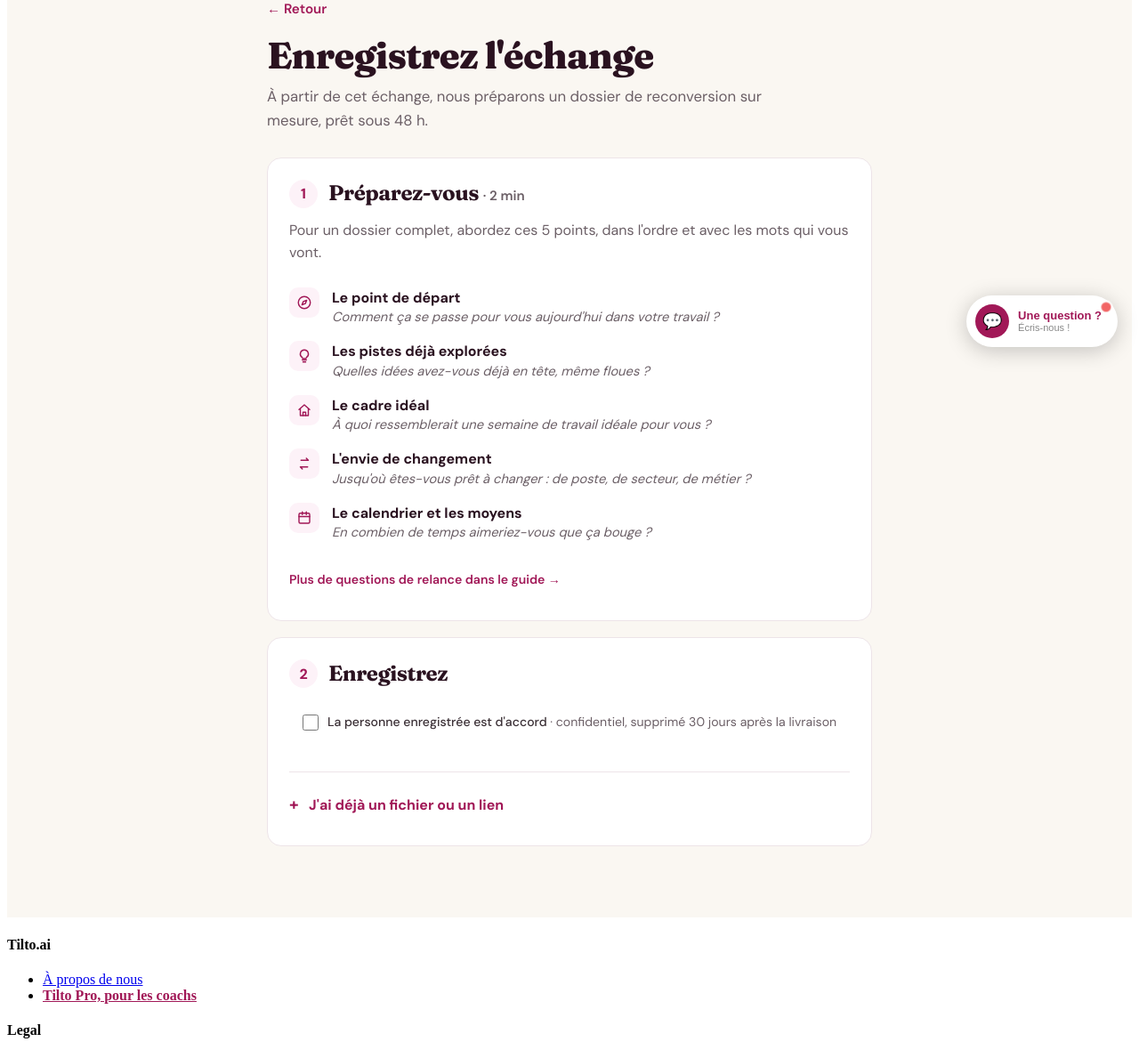
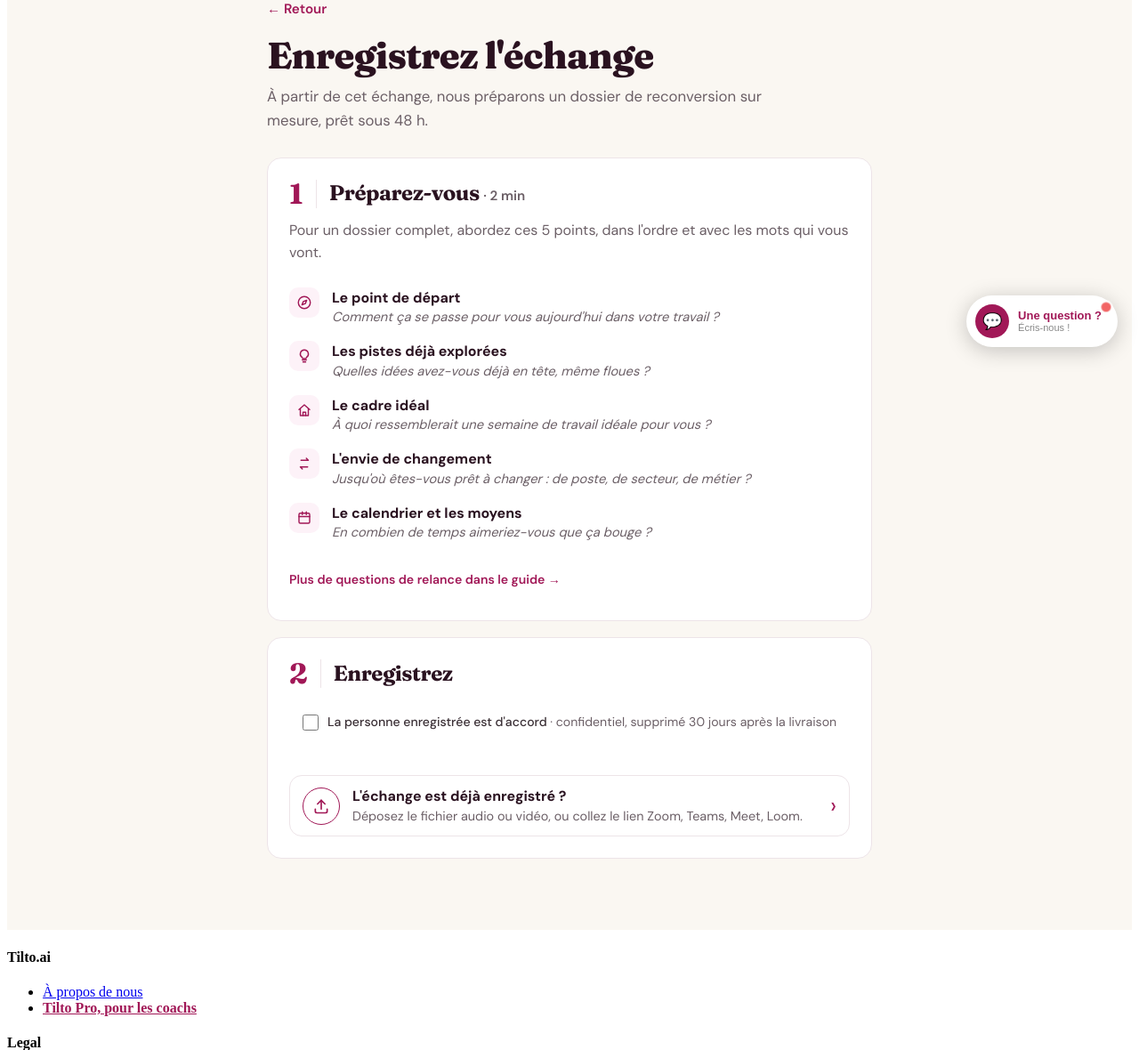
Before and after one commit to nlisch/tilto, a Python web app: template templates/pro/client.html in a window 1280 px wide. Shown: the part 386-1566 px from the top of the page at 89% size. Run offline with Jinja, Linux system fonts and the light colour scheme; the template is opened without the code that fills it, so the values that code supplies are empty.

Commit message:
feat(pro): numéros d'étape éditoriaux, dépôt de fichier explicite, CTA « Commencer mon premier dossier »
Co-Authored-By: Claude Opus 5.5 <noreply@anthropic.com>

```diff
--- a/templates/pro/_pro_css.html
+++ b/templates/pro/_pro_css.html
@@ -65,8 +65,9 @@
 .tilto-pro-app .tpa-gift { display: inline-flex; align-items: center; gap: 10px; background: var(--tp-primary-light); color: var(--tp-primary); font-weight: 700; border-radius: 12px; padding: 12px 18px; }
 .tilto-pro-app .tpa-gift svg { flex: 0 0 auto; }
 .tilto-pro-app .tpa-block { margin-top: 18px; }
-.tilto-pro-app .tpa-block-head { display: flex; gap: 12px; align-items: center; }
-.tilto-pro-app .tpa-num { flex: 0 0 32px; width: 32px; height: 32px; border-radius: 50%; background: var(--tp-primary-light); color: var(--tp-primary); font-weight: 800; display: inline-flex; align-items: center; justify-content: center; }
+.tilto-pro-app .tpa-block-head { display: flex; gap: 14px; align-items: center; }
+/* Numéro d'étape : chiffre éditorial, sans fond, pour ne ressembler ni aux icônes ni à un bouton */
+.tilto-pro-app .tpa-num { flex: 0 0 auto; font-family: 'Fraunces', Georgia, serif; font-size: 2rem; font-weight: 700; line-height: 1; color: var(--tp-primary); padding-right: 14px; border-right: 1.5px solid var(--tp-line); font-variant-numeric: lining-nums; }
 .tilto-pro-app .tpa-block-head h2 { font-size: 1.5rem; }
 .tilto-pro-app .tpa-lead { margin-top: 12px !important; font-size: 1rem; color: var(--tp-muted); }
 .tilto-pro-app .tpa-check { display: flex; gap: 10px; align-items: flex-start; min-height: 44px; padding-top: 10px; font-size: 0.97rem; cursor: pointer; }
--- a/templates/pro/client.html
+++ b/templates/pro/client.html
@@ -57,7 +57,17 @@
 .tilto-pro-app .tpc-rec-recover p { margin: 0 !important; font-weight: 600; color: var(--tp-ink); }
 .tilto-pro-app .tpc-rec-actions { display: flex; flex-wrap: wrap; gap: 8px 18px; align-items: center; }
 @media (prefers-reduced-motion: reduce) { .tilto-pro-app .tpc-mic, .tilto-pro-app .tpc-mic--recording { animation: none; } }
-.tilto-pro-app .tpc-alt { margin-top: 18px; }
+.tilto-pro-app .tpc-alt { margin-top: 22px; border-top: 0; padding-top: 0; }
+.tilto-pro-app .tpc-alt summary.tpc-alt-sum { display: flex; gap: 14px; align-items: center; width: 100%; box-sizing: border-box; padding: 12px 14px; border: 1.5px solid var(--tp-line); border-radius: 14px; background: var(--tp-white); color: var(--tp-ink); font-weight: 400; transition: border-color 0.2s, background 0.2s; }
+.tilto-pro-app .tpc-alt summary.tpc-alt-sum::before { content: none; }
+.tilto-pro-app .tpc-alt summary.tpc-alt-sum:hover { border-color: var(--tp-primary); }
+.tilto-pro-app .tpc-alt[open] summary.tpc-alt-sum { margin-bottom: 14px; }
+.tilto-pro-app .tpc-alt-ico { flex: 0 0 40px; width: 40px; height: 40px; border-radius: 50%; border: 1.5px solid var(--tp-primary); color: var(--tp-primary); display: inline-flex; align-items: center; justify-content: center; }
+.tilto-pro-app .tpc-alt-txt { flex: 1; min-width: 0; line-height: 1.35; }
+.tilto-pro-app .tpc-alt-txt strong { display: block; font-weight: 700; }
+.tilto-pro-app .tpc-alt-txt small { display: block; margin-top: 2px; font-size: 0.9rem; color: var(--tp-muted); }
+.tilto-pro-app .tpc-alt-chev { flex: 0 0 auto; font-size: 1.6rem; line-height: 1; color: var(--tp-primary); transition: transform 0.2s; }
+.tilto-pro-app .tpc-alt[open] .tpc-alt-chev { transform: rotate(90deg); }
 .tilto-pro-app .tpc-dialog { position: fixed; inset: 0; margin: auto; width: min(760px, calc(100% - 32px)); height: fit-content; max-height: 86vh; padding: 0; border: 0; border-radius: 20px; background: var(--tp-cream); color: var(--tp-text); box-shadow: 0 30px 80px rgba(42, 18, 32, 0.3); overflow: hidden; }
 .tilto-pro-app .tpc-dialog[open] { display: flex; flex-direction: column; }
 .tilto-pro-app .tpc-dialog::backdrop { background: rgba(42, 18, 32, 0.45); }
@@ -387,7 +397,11 @@
         <div class="tpc-consent">{{ consent_box() }}</div>
         {{ files_list() }}
         <details class="tpc-more tpc-alt js-alt" {{ 'open' if not has_rec and (errors or request.args.get('fichier')) }}>
-          <summary>J'ai déjà un fichier ou un lien</summary>
+          <summary class="tpc-alt-sum">
+            <span class="tpc-alt-ico" aria-hidden="true"><svg width="20" height="20" viewBox="0 0 24 24" fill="none" stroke="currentColor" stroke-width="2" stroke-linecap="round" stroke-linejoin="round"><path d="M12 16V4"/><path d="M7 9l5-5 5 5"/><path d="M20 16v3a2 2 0 0 1-2 2H6a2 2 0 0 1-2-2v-3"/></svg></span>
+            <span class="tpc-alt-txt"><strong>L'échange est déjà enregistré&nbsp;?</strong><small>Déposez le fichier audio ou vidéo, ou collez le lien Zoom, Teams, Meet, Loom.</small></span>
+            <span class="tpc-alt-chev" aria-hidden="true">›</span>
+          </summary>
           {{ upload_zone() }}
         </details>
       </section>
--- a/templates/pro/start.html
+++ b/templates/pro/start.html
@@ -16,6 +16,7 @@
 .tilto-pro-app .tps-how-n { flex: 0 0 32px; width: 32px; height: 32px; border-radius: 50%; background: var(--tp-primary-light); color: var(--tp-primary); font-weight: 800; display: inline-flex; align-items: center; justify-content: center; }
 .tilto-pro-app .tps-cta { margin: 28px 0 0; }
 .tilto-pro-app .tps-cta-btn { min-height: 56px; padding: 0 30px; font-size: 1.08rem; border-radius: 12px; box-shadow: 0 10px 24px rgba(161, 24, 87, 0.22); }
+@media (max-width: 480px) { .tilto-pro-app .tps-cta-btn { padding: 0 16px; font-size: 1rem; } }
 .tilto-pro-app .tps-cta-hint { margin-top: 10px !important; font-size: 0.95rem; color: var(--tp-muted); }
 .tilto-pro-app .tps-example { margin-top: 18px !important; font-weight: 700; }
 .tilto-pro-app .tps-example a { text-decoration: none; }
@@ -69,9 +70,9 @@
         <form class="tps-cta" method="post" action="{{ url_for('pro.start', client_id=dossier.id) }}">
           <input type="hidden" name="csrf_token" value="{{ csrf_token() }}">
           <button type="submit" name="kind" value="client" class="tpa-btn tpa-btn--primary tps-cta-btn" data-track="pro_start_choice" data-track-kind="direct">
-            <svg width="22" height="22" viewBox="0 0 24 24" fill="none" stroke="currentColor" stroke-width="2.2" stroke-linecap="round" stroke-linejoin="round" aria-hidden="true"><rect x="9" y="2" width="6" height="12" rx="3"/><path d="M5 10a7 7 0 0 0 14 0"/><path d="M12 17v4"/></svg> Enregistrer maintenant
+            Commencer mon premier dossier <span aria-hidden="true">→</span>
           </button>
-          <p class="tps-cta-hint">2 minutes de préparation, on vous guide pas à pas.</p>
+          <p class="tps-cta-hint">On vous guide&nbsp;: 2 min de préparation, puis l'enregistrement.</p>
         </form>
         {% endif %}
         {% if has_example %}<p class="tps-example"><a href="{{ url_for('pro.example') }}" target="_blank" rel="noopener">Voir un dossier complet →</a></p>{% endif %}
```
